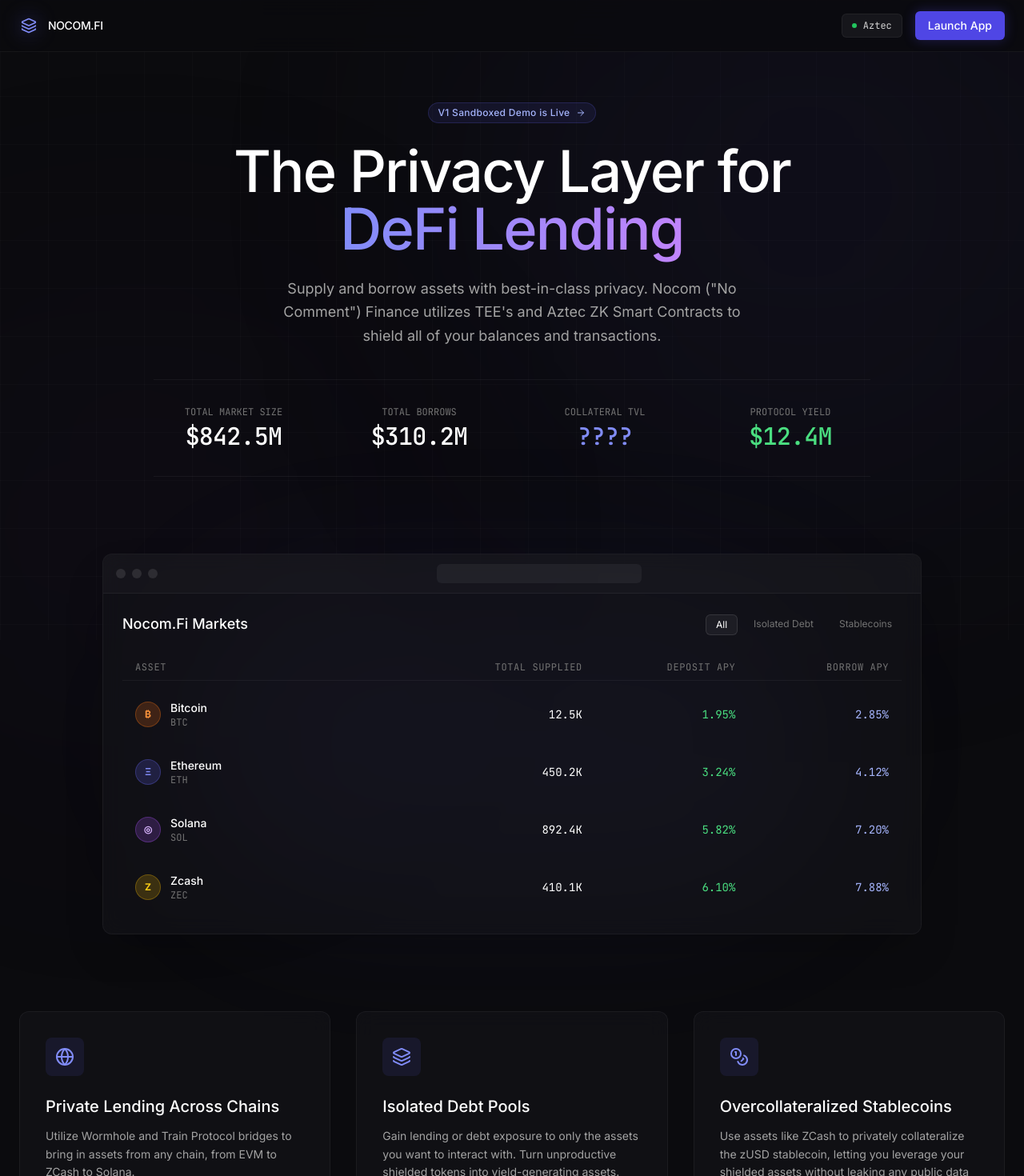
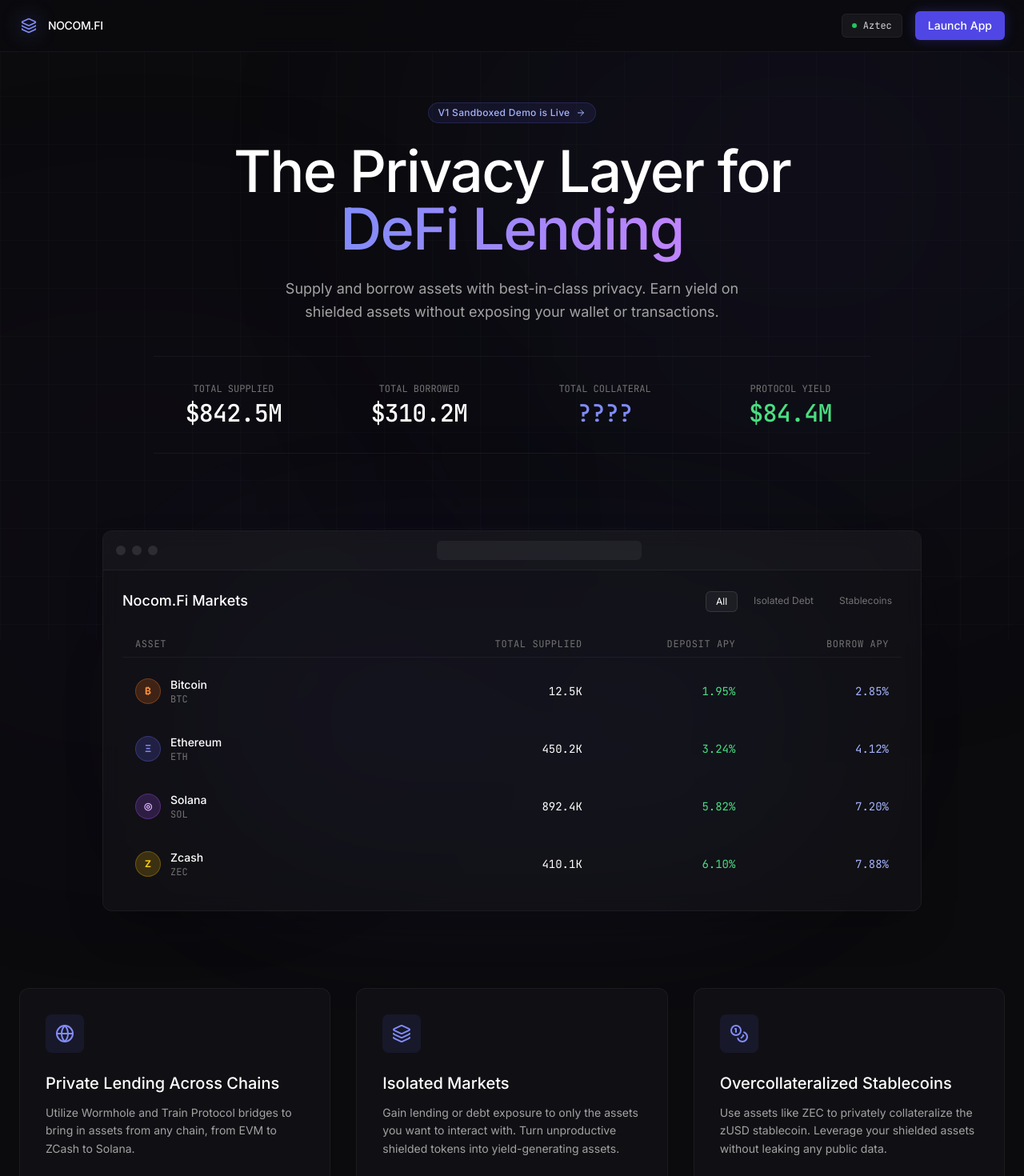
Before and after one commit to jp4g/nocom-v1, a Next.js app in the folder packages/frontend/: page / in a window 1280 px wide. Shown: the top 1470 px of the page at 80% size. Built offline with nearby package versions, Linux system fonts and the light colour scheme; no server answers; what @aztec/aztec.js would draw is missing.

Commit message:
copywritten

```diff
--- a/packages/frontend/components/landing/Hero.tsx
+++ b/packages/frontend/components/landing/Hero.tsx
@@ -15,25 +15,25 @@
         </h1>
 
         <p className="text-lg text-neutral-400 leading-relaxed mb-10 max-w-xl mx-auto">
-          Supply and borrow assets with best-in-class privacy. Nocom ("No Comment") Finance utilizes TEE's and Aztec ZK Smart Contracts to shield all of your balances and transactions.
+          Supply and borrow assets with best-in-class privacy. Earn yield on shielded assets without exposing your wallet or transactions.
         </p>
 
         <div className="grid grid-cols-2 md:grid-cols-4 gap-8 w-full max-w-4xl border-y border-white/5 py-8">
           <div className="text-center">
-            <div className="text-xs text-neutral-500 font-mono uppercase mb-1">Total Market Size</div>
+            <div className="text-xs text-neutral-500 font-mono uppercase mb-1">Total Supplied</div>
             <div className="text-2xl md:text-3xl font-medium text-white font-mono tracking-tight">$842.5M</div>
           </div>
           <div className="text-center">
-            <div className="text-xs text-neutral-500 font-mono uppercase mb-1">Total Borrows</div>
+            <div className="text-xs text-neutral-500 font-mono uppercase mb-1">Total Borrowed</div>
             <div className="text-2xl md:text-3xl font-medium text-white font-mono tracking-tight">$310.2M</div>
           </div>
           <div className="text-center">
-            <div className="text-xs text-neutral-500 font-mono uppercase mb-1">Collateral TVL</div>
+            <div className="text-xs text-neutral-500 font-mono uppercase mb-1">Total Collateral</div>
             <div className="text-2xl md:text-3xl font-medium text-indigo-400 font-mono tracking-tight">????</div>
           </div>
           <div className="text-center">
             <div className="text-xs text-neutral-500 font-mono uppercase mb-1">Protocol Yield</div>
-            <div className="text-2xl md:text-3xl font-medium text-green-400 font-mono tracking-tight">$12.4M</div>
+            <div className="text-2xl md:text-3xl font-medium text-green-400 font-mono tracking-tight">$84.4M</div>
           </div>
         </div>
       </div>
--- a/packages/frontend/components/landing/MechanismsSection.tsx
+++ b/packages/frontend/components/landing/MechanismsSection.tsx
@@ -20,7 +20,7 @@
           <div className="w-12 h-12 bg-indigo-500/10 rounded-lg flex items-center justify-center mb-6 text-indigo-400 group-hover:text-white group-hover:bg-indigo-500/20 transition-colors">
             <Layers className="w-6 h-6" />
           </div>
-          <h3 className="text-xl text-white font-medium mb-3">Isolated Debt Pools</h3>
+          <h3 className="text-xl text-white font-medium mb-3">Isolated Markets</h3>
           <p className="text-sm text-neutral-400 leading-relaxed">
             Gain lending or debt exposure to only the assets you want to interact with. Turn unproductive shielded tokens into yield-generating assets.
           </p>
@@ -33,7 +33,7 @@
           </div>
           <h3 className="text-xl text-white font-medium mb-3">Overcollateralized Stablecoins</h3>
           <p className="text-sm text-neutral-400 leading-relaxed">
-            Use assets like ZCash to privately collateralize the zUSD stablecoin, letting you leverage your shielded assets without leaking any public data past the expansion of the zUSD total supply.
+            Use assets like ZEC to privately collateralize the zUSD stablecoin. Leverage your shielded assets without leaking any public data.
           </p>
         </div>
       </div>
```
